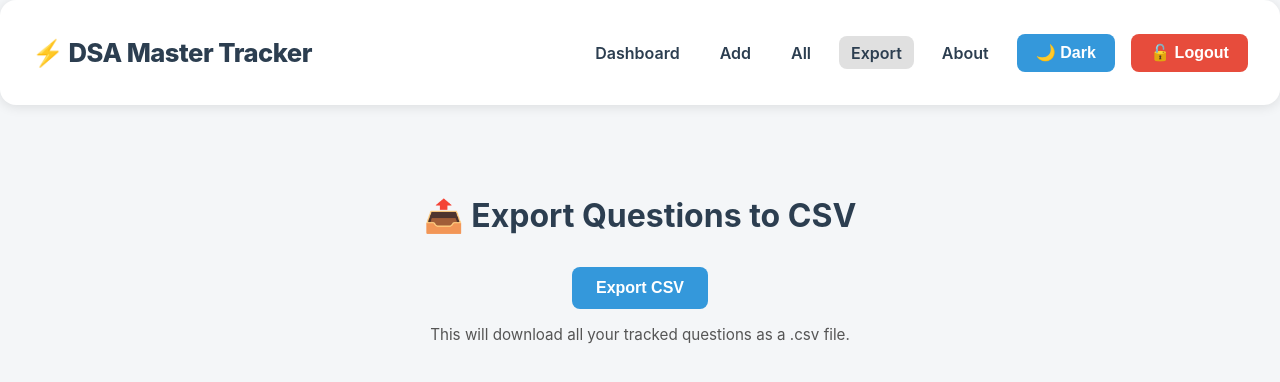
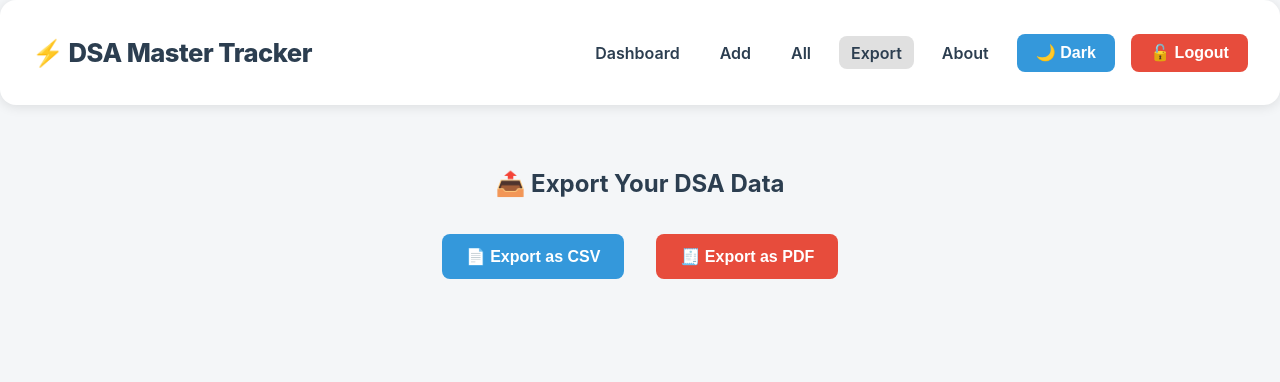
Before and after one commit to Pratik-shedge07/dsa-tracker, a React (Create React App) app: page /export in a window 1280 px wide. Shown: the top 382 px of the page. Built offline with nearby package versions, Linux system fonts and the light colour scheme; sample sign-in values are in the browser's storage.

Commit message:
export section modifiyed

```diff
--- a/package.json
+++ b/package.json
@@ -8,6 +8,8 @@
     "@testing-library/react": "^16.3.0",
     "@testing-library/user-event": "^13.5.0",
     "framer-motion": "^12.23.5",
+    "jspdf": "^3.0.1",
+    "jspdf-autotable": "^5.0.2",
     "react": "^19.1.0",
     "react-dom": "^19.1.0",
     "react-router-dom": "^7.6.3",
--- a/src/pages/ExportPage.jsx
+++ b/src/pages/ExportPage.jsx
@@ -1,61 +1,38 @@
 import React from 'react';
 import styled from 'styled-components';
-import { exportToCSV } from '../utils/exportCSV';
+import { exportToCSV, exportToPDF } from '../utils/exportUtils';
 
-const Page = styled.div`
-  padding: 2rem;
-  min-height: 100vh;
-  background-color: ${({ dark }) => (dark ? '#121212' : '#f4f6f8')};
-  color: ${({ dark }) => (dark ? '#e0e0e0' : '#2c3e50')};
-  display: flex;
-  flex-direction: column;
-  align-items: center;
-  transition: all 0.3s ease;
+const Wrapper = styled.div`
+  max-width: 600px;
+  margin: 4rem auto;
+  text-align: center;
 `;
 
-const Heading = styled.h2`
-  font-size: 2rem;
-  font-weight: bold;
-  margin-bottom: 2rem;
-`;
-
-const ExportButton = styled.button`
-  background-color: #3498db;
-  color: white;
-  padding: 0.75rem 1.5rem;
+const Button = styled.button`
+  padding: 0.8rem 1.5rem;
+  margin: 1rem;
   border: none;
   border-radius: 8px;
   font-size: 1rem;
   font-weight: 600;
   cursor: pointer;
-  transition: background-color 0.3s ease, transform 0.2s ease;
+  color: white;
+  background-color: ${({ pdf }) => (pdf ? '#e74c3c' : '#3498db')};
+  transition: transform 0.2s ease;
 
   &:hover {
-    background-color: #2c80b4;
     transform: scale(1.05);
   }
 `;
 
-const Info = styled.p`
-  margin-top: 1rem;
-  font-size: 0.95rem;
-  color: ${({ dark }) => (dark ? '#ccc' : '#555')};
-`;
-
-function ExportPage({ questions }) {
-  const darkMode = localStorage.getItem('dark-mode') === 'true';
-
+const ExportPage = ({ questions }) => {
   return (
-    <Page dark={darkMode}>
-      <Heading>📤 Export Questions to CSV</Heading>
-      <ExportButton onClick={() => exportToCSV(questions)}>
-        Export CSV
-      </ExportButton>
-      <Info dark={darkMode}>
-        This will download all your tracked questions as a .csv file.
-      </Info>
-    </Page>
+    <Wrapper>
+      <h2>📤 Export Your DSA Data</h2>
+      <Button onClick={() => exportToCSV(questions)}>📄 Export as CSV</Button>
+      <Button pdf onClick={() => exportToPDF(questions)}>🧾 Export as PDF</Button>
+    </Wrapper>
   );
-}
+};
 
 export default ExportPage;
--- a/src/utils/exportCSV.js
+++ /dev/null
@@ -1,20 +0,0 @@
-export function exportToCSV(data, filename = 'dsa_questions.csv') {
-  const headers = ['Title', 'Topic', 'Difficulty', 'Status', 'Date'];
-  const rows = data.map(q => [
-    `"${q.title}"`,
-    `"${q.topic}"`,
-    `"${q.difficulty}"`,
-    `"${q.status}"`,
-    `"${q.date}"`
-  ]);
-
-  const csvContent = [headers, ...rows]
-    .map(e => e.join(','))
-    .join('\n');
-
-  const blob = new Blob([csvContent], { type: 'text/csv;charset=utf-8;' });
-  const link = document.createElement('a');
-  link.href = URL.createObjectURL(blob);
-  link.download = filename;
-  link.click();
-}
--- /dev/null
+++ b/src/utils/exportUtils.js
@@ -0,0 +1,55 @@
+// 📦 utils/exportUtils.js
+import jsPDF from 'jspdf';
+import 'jspdf-autotable';
+
+export function exportToCSV(data, filename = 'dsa_questions.csv') {
+  const headers = ['Title', 'Topic', 'Difficulty', 'Status', 'Date'];
+  const rows = data.map(q => [
+    `"${q.title}"`,
+    `"${q.topic}"`,
+    `"${q.difficulty}"`,
+    `"${q.status}"`,
+    `"${q.date}"`
+  ]);
+
+  const csvContent = [headers, ...rows]
+    .map(e => e.join(','))
+    .join('\n');
+
+  const blob = new Blob([csvContent], { type: 'text/csv;charset=utf-8;' });
+  const link = document.createElement('a');
+  link.href = URL.createObjectURL(blob);
+  link.download = filename;
+  link.click();
+}
+
+export function exportToPDF(data, filename = 'DSA_Questions.pdf') {
+  const doc = new jsPDF();
+
+  doc.setFontSize(18);
+  doc.text('DSA Questions Report', 14, 22);
+
+  const headers = [['Title', 'Topic', 'Difficulty', 'Status', 'Date']];
+  const rows = data.map(q => [
+    q.title,
+    q.topic,
+    q.difficulty,
+    q.status,
+    q.date,
+  ]);
+
+  doc.autoTable({
+    startY: 30,
+    head: headers,
+    body: rows,
+    styles: {
+      fontSize: 10,
+      cellPadding: 3,
+    },
+    headStyles: {
+      fillColor: [52, 152, 219],
+    },
+  });
+
+  doc.save(filename);
+}
```
Also changed, not shown: 1 other file (tests, documents, lock files or other folders).
